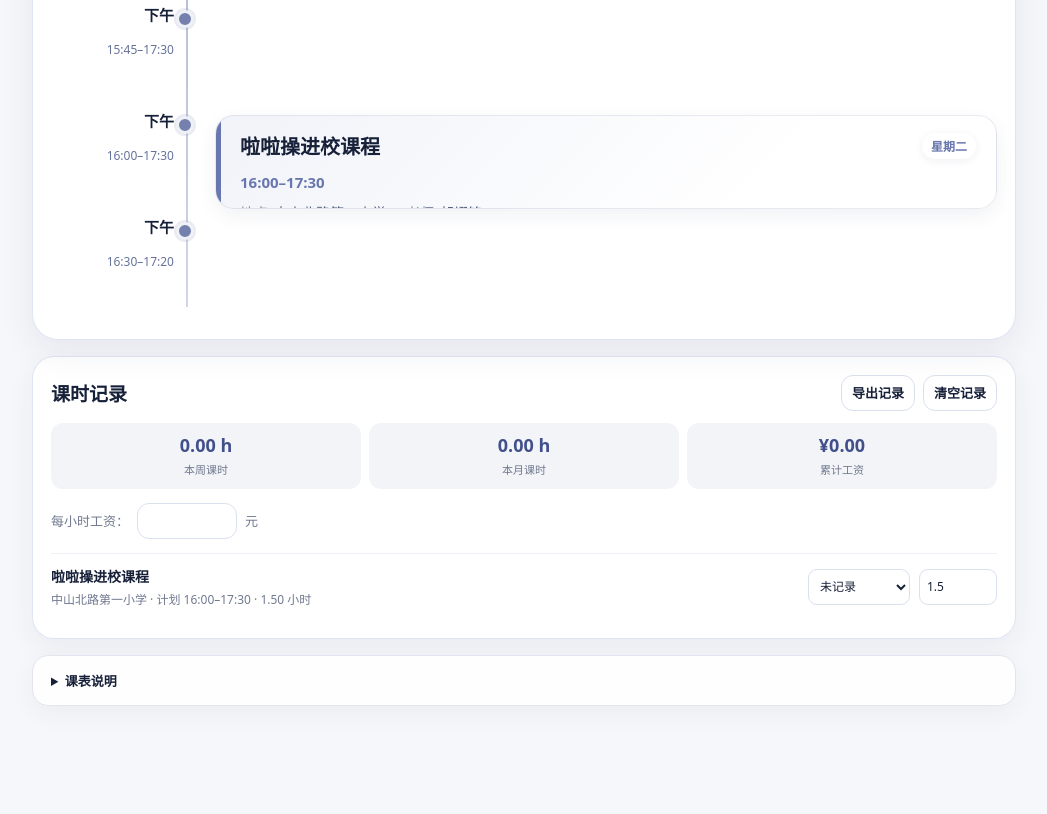
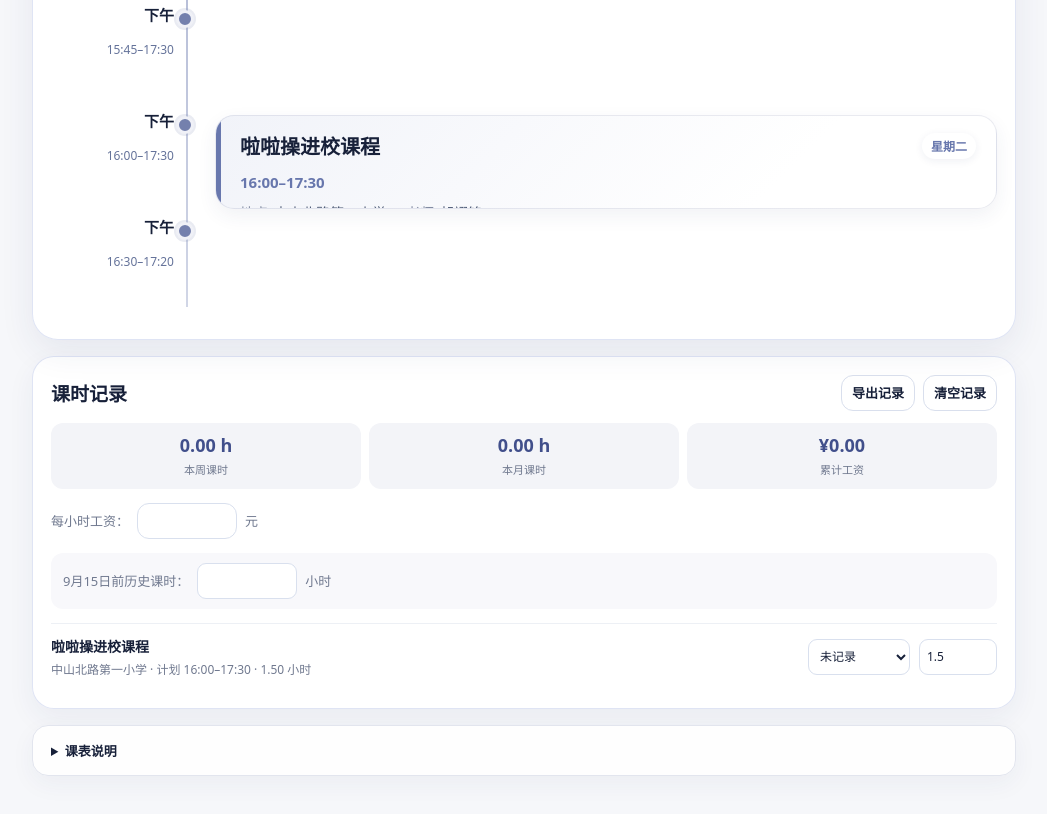
Before and after one commit to wang71231/daily-schedule, a plain HTML site: page training.html in a window 1280 px wide. Shown: the part 829-1643 px from the top of the page, without its empty margins (116-1163 px from the left). Before the commit the page ends 1591 px from the top, so only its background shows below. Drawn offline with Linux system fonts and the light colour scheme.

Commit message:
增加历史课时补录

```diff
--- a/sw.js
+++ b/sw.js
@@ -1,4 +1,4 @@
-const CACHE_NAME = 'daily-schedule-v8';
+const CACHE_NAME = 'daily-schedule-v9';
 const APP_FILES = [
   './',
   './index.html',
--- a/training.html
+++ b/training.html
@@ -66,6 +66,8 @@
     .summary-item small { color:var(--muted); font-size:11px; }
     .rate { display:flex; align-items:center; gap:8px; margin-bottom:14px; color:var(--muted); font-size:13px; }
     .rate input { width:100px; min-height:36px; padding:6px 9px; border-color:#d9e0ee; }
+    .history { display:flex; align-items:center; flex-wrap:wrap; gap:8px; margin-bottom:14px; padding:10px 12px; border-radius:12px; background:#f8f8fb; color:var(--muted); font-size:13px; }
+    .history input { width:100px; min-height:36px; padding:6px 9px; border:1px solid #d9e0ee; border-radius:9px; font:inherit; }
     .log-row { display:grid; grid-template-columns:minmax(0,1fr) 102px 78px; gap:9px; align-items:center; padding:12px 0; border-top:1px solid #edf0f5; }
     .log-name { min-width:0; font-weight:700; font-size:14px; }
     .log-name small { display:block; margin-top:4px; color:var(--muted); font-size:12px; font-weight:400; overflow-wrap:anywhere; }
@@ -117,6 +119,7 @@
     <div class="worklog-head"><h2>课时记录</h2><div class="worklog-actions"><button id="exportCsv">导出记录</button><button id="clearLogs">清空记录</button></div></div>
     <div class="summary" id="summary"></div>
     <label class="rate">每小时工资：<input id="hourlyRate" type="number" min="0" step="0.01" inputmode="decimal"> 元</label>
+    <label class="history">9月15日前历史课时：<input id="historyHours" type="number" min="0" step="0.01" inputmode="decimal"> 小时</label>
     <div id="logRows"></div>
   </section>
   <details class="settings">
@@ -154,11 +157,13 @@ function hours(c){const [a,b]=c.time.split('–').map(v=>{const [h,m]=v.split(':
 function logKey(c,date=iso(selected)){return `${date}|${c.code}`;}
 function recordFor(c){const key=logKey(c);return logs[key]||{date:iso(selected),day:c.day,code:c.code,name:c.name,room:c.room,time:c.time,status:'pending',hours:hours(c)};}
 function saveLogs(){localStorage.trainingLogs=JSON.stringify(logs);}
+function historyHours(){return Math.max(0,Number(localStorage.historyHours||0));}
 function totals(){
   const completed=Object.values(logs).filter(v=>v.status==='done');
-  const total=completed.reduce((sum,v)=>sum+Number(v.hours||0),0);
+  const history=historyHours();
+  const total=history+completed.reduce((sum,v)=>sum+Number(v.hours||0),0);
   const now=selected.getFullYear()+'-'+String(selected.getMonth()+1).padStart(2,'0');
-  const month=completed.filter(v=>v.date.startsWith(now)).reduce((sum,v)=>sum+Number(v.hours||0),0);
+  const month=(now==='2026-09'?history:0)+completed.filter(v=>v.date.startsWith(now)).reduce((sum,v)=>sum+Number(v.hours||0),0);
   const weekStart=new Date(selected); weekStart.setDate(selected.getDate()-((selected.getDay()+6)%7));
   const weekEnd=new Date(weekStart); weekEnd.setDate(weekStart.getDate()+6);
   const week=completed.filter(v=>{const d=parse(v.date);return d>=weekStart&&d<=weekEnd}).reduce((sum,v)=>sum+Number(v.hours||0),0);
@@ -169,6 +174,7 @@ function renderLog(list){
   const t=totals();
   $('summary').innerHTML=`<div class="summary-item"><strong>${t.week.toFixed(2)} h</strong><small>本周课时</small></div><div class="summary-item"><strong>${t.month.toFixed(2)} h</strong><small>本月课时</small></div><div class="summary-item"><strong>¥${t.pay.toFixed(2)}</strong><small>累计工资</small></div>`;
   $('hourlyRate').value=localStorage.trainingRate||'';
+  $('historyHours').value=localStorage.historyHours||'';
   $('logRows').innerHTML=list.length?list.map(c=>{const v=recordFor(c);return `<div class="log-row"><div class="log-name">${c.name}<small>${c.room} · 计划 ${c.time} · ${hours(c).toFixed(2)} 小时</small></div><select data-log="${c.code}" class="log-status"><option value="pending" ${v.status==='pending'?'selected':''}>未记录</option><option value="done" ${v.status==='done'?'selected':''}>已完成</option><option value="leave" ${v.status==='leave'?'selected':''}>请假</option><option value="cancel" ${v.status==='cancel'?'selected':''}>取消</option></select><input data-hours="${c.code}" class="log-hours" type="number" min="0" step="0.01" value="${v.hours??hours(c)}" aria-label="实际课时"></div>`}).join(''):`<div class="log-empty">当天没有可记录的课程</div>`;
   document.querySelectorAll('.log-status').forEach(el=>el.onchange=()=>{const c=list.find(x=>x.code===el.dataset.log);const v=recordFor(c);v.status=el.value;logs[logKey(c)]=v;saveLogs();renderLog(list);});
   document.querySelectorAll('.log-hours').forEach(el=>el.onchange=()=>{const c=list.find(x=>x.code===el.dataset.hours);const v=recordFor(c);v.hours=Math.max(0,Number(el.value)||0);logs[logKey(c)]=v;saveLogs();renderLog(list);});
@@ -185,8 +191,9 @@ function render(){
 $('date').addEventListener('change',e=>{selected=parse(e.target.value);render()});
 $('prev').onclick=()=>{selected.setDate(selected.getDate()-1);render()}; $('next').onclick=()=>{selected.setDate(selected.getDate()+1);render()}; $('today').onclick=()=>{selected=new Date();selected.setHours(12,0,0,0);render()};
 $('hourlyRate').onchange=e=>{localStorage.trainingRate=Math.max(0,Number(e.target.value)||0);render()};
+$('historyHours').onchange=e=>{localStorage.historyHours=Math.max(0,Number(e.target.value)||0);render()};
 $('clearLogs').onclick=()=>{if(confirm('确定清空全部课时记录吗？')){logs={};saveLogs();render()}};
-$('exportCsv').onclick=()=>{const rows=[['日期','星期','课程','地点','计划时间','状态','实际课时','工资']];Object.values(logs).sort((a,b)=>a.date.localeCompare(b.date)).forEach(v=>rows.push([v.date,weekNames[v.day],v.name,v.room,v.time,v.status,Number(v.hours||0),(v.status==='done'?Number(v.hours||0)*Number(localStorage.trainingRate||0):0).toFixed(2)]));const csv='\uFEFF'+rows.map(row=>row.map(x=>'"'+String(x).replace(/"/g,'""')+'"').join(',')).join('\r\n');const a=document.createElement('a');a.href=URL.createObjectURL(new Blob([csv],{type:'text/csv;charset=utf-8'}));a.download='体培课时记录.csv';a.click();URL.revokeObjectURL(a.href);};
+$('exportCsv').onclick=()=>{const rows=[['日期','星期','课程','地点','计划时间','状态','实际课时','工资']];if(historyHours()>0)rows.push(['2026-09-14','星期一','9月15日前历史课时','手动补录','—','已完成',historyHours(),(historyHours()*Number(localStorage.trainingRate||0)).toFixed(2)]);Object.values(logs).sort((a,b)=>a.date.localeCompare(b.date)).forEach(v=>rows.push([v.date,weekNames[v.day],v.name,v.room,v.time,v.status,Number(v.hours||0),(v.status==='done'?Number(v.hours||0)*Number(localStorage.trainingRate||0):0).toFixed(2)]));const csv='\uFEFF'+rows.map(row=>row.map(x=>'"'+String(x).replace(/"/g,'""')+'"').join(',')).join('\r\n');const a=document.createElement('a');a.href=URL.createObjectURL(new Blob([csv],{type:'text/csv;charset=utf-8'}));a.download='体培课时记录.csv';a.click();URL.revokeObjectURL(a.href);};
 render();
 if('serviceWorker' in navigator && location.protocol.startsWith('http')){
   navigator.serviceWorker.register('./sw.js').catch(()=>{});
```
